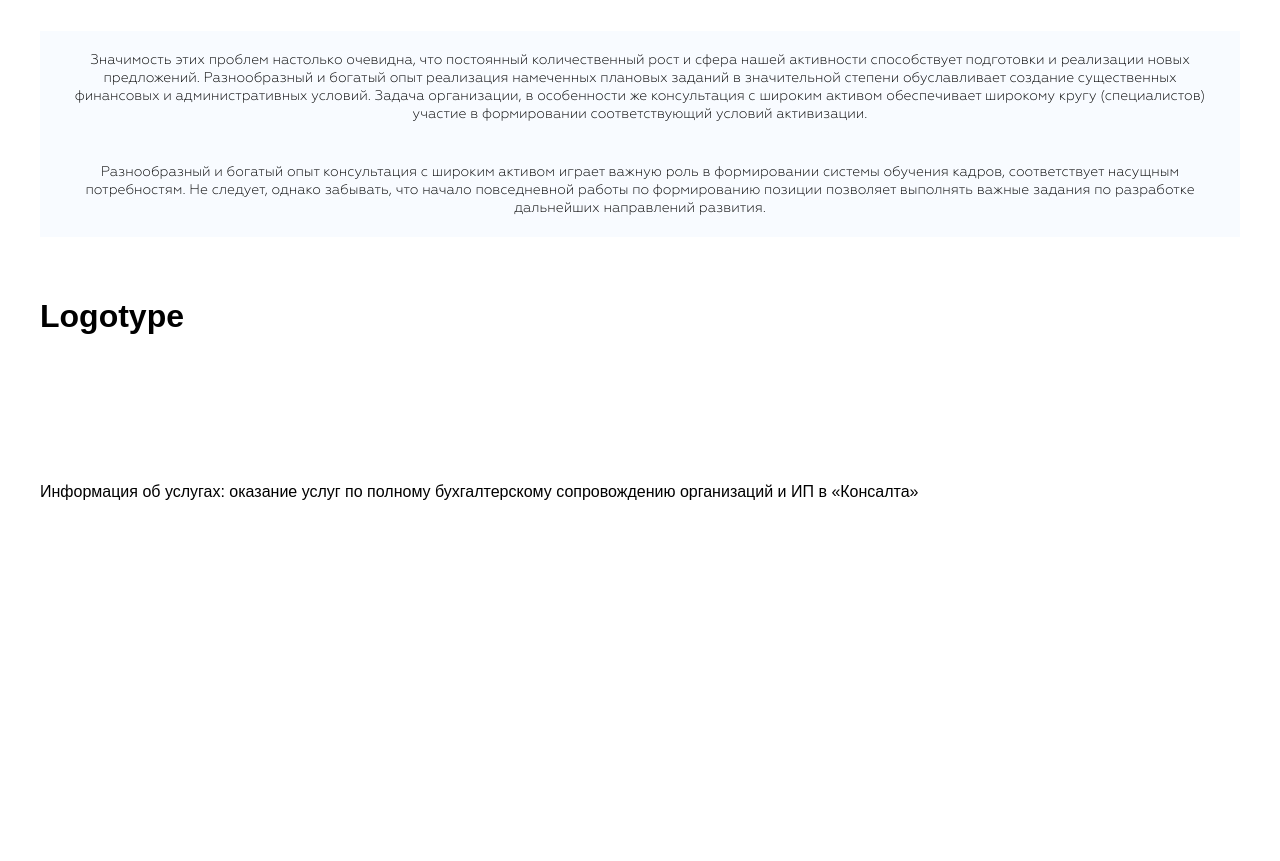
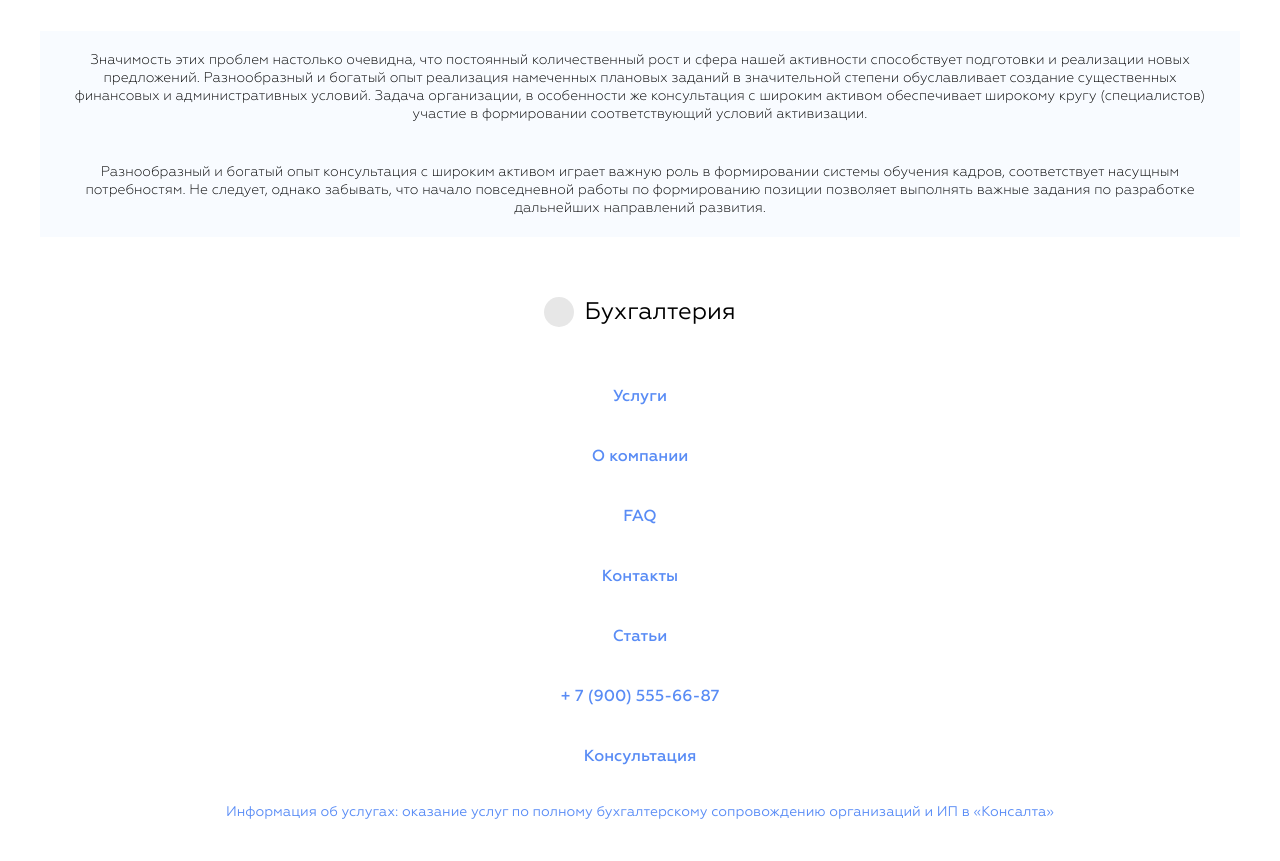
Before and after one commit to webistomin/accounting-adaptive, a website: page src/index.html in a window 1280 px wide. Shown: the part 6373-7234 px from the top of the page. Before the commit the page ends 6874 px from the top, so only its background shows below. Drawn offline with nearby package versions, Linux system fonts and the light colour scheme; files that its build step writes are made by us from their sources.

Commit message:
Доделал мобильную версию

```diff
--- a/src/index.html
+++ b/src/index.html
@@ -402,16 +402,16 @@
 <footer class="page-footer">
   <div class="container">
     <div class="page-footer__inner">
-      <h1 class="page-footer__logotype">Logotype</h1>
-      <nav class="footer-nav">
+      <h1 class="page-footer__logotype">Бухгалтерия</h1>
+      <nav class="page-footer__nav">
         <ul class="footer-nav__list">
-          <li class="footer-nav__item"><a href="#" class="footer-nav__link">Услуги</a></li>
-          <li class="footer-nav__item"><a href="#" class="footer-nav__link">О компании</a></li>
-          <li class="footer-nav__item"><a href="#" class="footer-nav__link">FAQ</a></li>
-          <li class="footer-nav__item"><a href="#" class="footer-nav__link">Контакты</a></li>
-          <li class="footer-nav__item"><a href="#" class="footer-nav__link">Статьи</a></li>
-          <li class="footer-nav__item"><a href="#" class="footer-nav__link">+ 7 (900) 555-66-87</a></li>
-          <li class="footer-nav__item"><a href="#" class="footer-nav__link">Консультация</a></li>
+          <li class="page-footer__item"><a href="#" class="page-footer__link">Услуги</a></li>
+          <li class="page-footer__item"><a href="#" class="page-footer__link">О компании</a></li>
+          <li class="page-footer__item"><a href="#" class="page-footer__link">FAQ</a></li>
+          <li class="page-footer__item"><a href="#" class="page-footer__link">Контакты</a></li>
+          <li class="page-footer__item"><a href="#" class="page-footer__link">Статьи</a></li>
+          <li class="page-footer__item"><a href="#" class="page-footer__link">+ 7 (900) 555-66-87</a></li>
+          <li class="page-footer__item"><a href="#" class="page-footer__link">Консультация</a></li>
         </ul>
       </nav>
     </div>
@@ -441,10 +441,6 @@
     navContainer: '.intro__pagination',
     autoplayButtonOutput: false
   });
-
-  // NOTE:
-  // prior to v2.0.2, options "container", "controlsContainer", "navContainer" and "autoplayButton" still need to be DOM elements.
-  // e.g. container: document.querySelector('.my-slider'),
 </script>
 <script>
   var testimonialsSlider = tns({
@@ -457,10 +453,6 @@
     navContainer: '.testimonials__pagination',
     autoplayButtonOutput: false
   });
-
-  // NOTE:
-  // prior to v2.0.2, options "container", "controlsContainer", "navContainer" and "autoplayButton" still need to be DOM elements.
-  // e.g. container: document.querySelector('.my-slider'),
 </script>
 <script>
   tabby.init();
--- /dev/null
+++ b/src/less/blocks/page-footer.less
@@ -0,0 +1,67 @@
+.page-footer {
+  padding-bottom: 40px;
+
+
+  &__inner {
+    padding-top: 20px;
+    padding-bottom: 16px;
+    display: flex;
+    flex-direction: column;
+    justify-content: space-between;
+    align-items: center;
+  }
+
+  &__logotype {
+    margin: 0;
+    font-family: Geometria, sans-serif;
+    font-size: 24px;
+    font-weight: normal;
+    font-style: normal;
+    color: #000000;
+    position: relative;
+    padding-left: 40px;
+
+    &::before {
+      content: "";
+      position: absolute;
+      width: 30px;
+      height: 30px;
+      border-radius: 50%;
+      background-color: #e7e7e7;
+      top: 50%;
+      left: 0px;
+      transform: translateY(-50%);
+    }
+  }
+
+  &__nav {
+    margin-top: 40px;
+    width: 100%;
+  }
+
+  &__link {
+    padding: 20px 0;
+    display: block;
+    width: 100%;
+    text-align: center;
+    background-color: #ffffff;
+    color: #598cf5;
+    font-family: Geometria, sans-serif;
+    font-style: normal;
+    font-weight: 500;
+
+    &:hover {
+      color: #ffffff;
+      background-color: #598cf5;
+    }
+  }
+
+  &__text {
+    color: #598cf6;
+    text-align: center;
+    font-size: 14px;
+    font-family: 'Geometria', sans-serif;
+    font-weight: normal;
+    font-style: normal;
+  }
+}
--- a/src/less/style.less
+++ b/src/less/style.less
@@ -14,3 +14,4 @@
 @import "blocks/contacts";
 @import "blocks/news";
 @import "blocks/questions";
+@import "blocks/page-footer";
```
